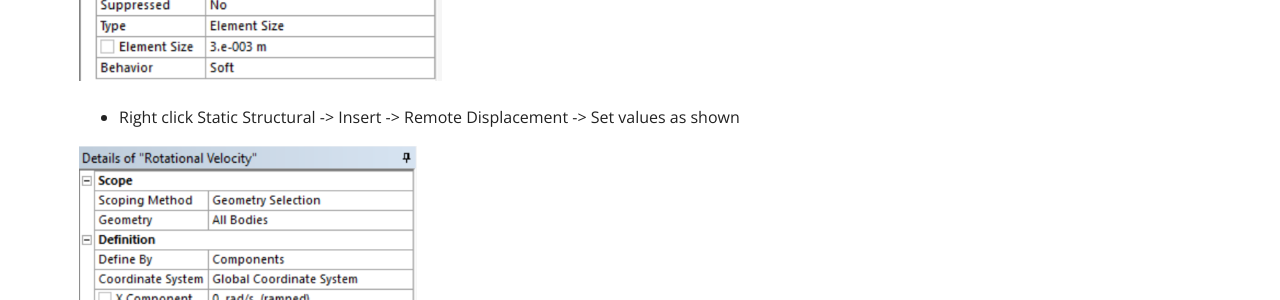
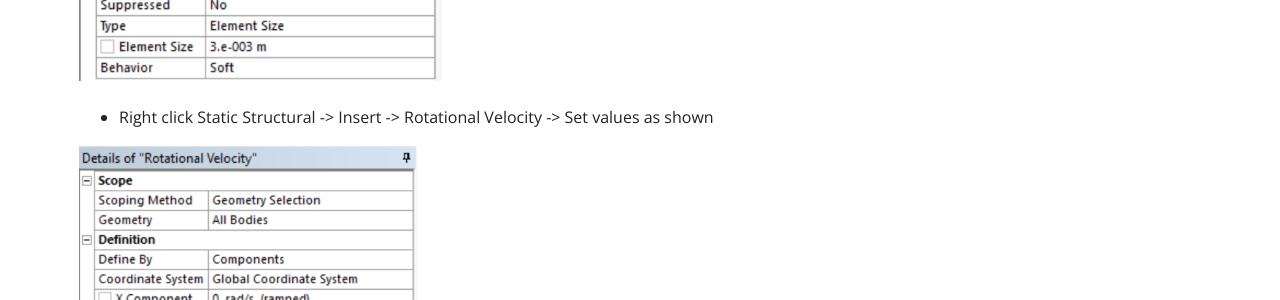
Before and after one commit to DesignInformaticsLab/DesignInformaticsLab.github.io, a Jekyll site: the page built from _posts/teaching/productdesign/2016-11-20-ansys.md, in a window 1280 px wide and 900 px high, scrolled down 1717 px. Shown: the part 154-454 px from the top of the window. Built offline with Jekyll 4.4.1, drawn with Linux system fonts in a browser that asks for light colours; some web fonts are replaced.

Commit message:
fixing ansys tutorial

```diff
--- a/_posts/teaching/productdesign/2016-11-20-ansys.md
+++ b/_posts/teaching/productdesign/2016-11-20-ansys.md
@@ -67,7 +67,7 @@ in this case. The following sections describes how these simulations are set up.
 
  <img src="/_images/tutorial_ansys/structural2.png" alt="Drawing" style="height: 200px;"/>
 
- * Right click Static Structural -> Insert -> Remote Displacement -> Set values as shown
+ * Right click Static Structural -> Insert -> Rotational Velocity -> Set values as shown
 
  <img src="/_images/tutorial_ansys/structural3.png" alt="Drawing" style="height: 300px;"/>
 
@@ -76,7 +76,12 @@ in this case. The following sections describes how these simulations are set up.
  <img src="/_images/tutorial_ansys/structural4.png" alt="Drawing" style="height: 200px;"/>
 
  * Right click Static Structural -> Insert -> Displacement -> Enter the values by selecting all the faces of brake pads
+
+ <img src="/_images/tutorial_ansys/structural5.png" alt="Drawing" style="height: 200px;"/>
+
  * Select the desired output values and solve by right clicking on Solution and hitting Solve. Set Equivalent von-Mises stress as output parameter.
+
+ <img src="/_images/tutorial_ansys/structural6.png" alt="Drawing" style="height: 200px;"/>
 
 #### Modal setup
  * Drag Modal Analysis box on the Geometry of Static Structural box. Same geometry and mesh settings as discussed earlier.
```
